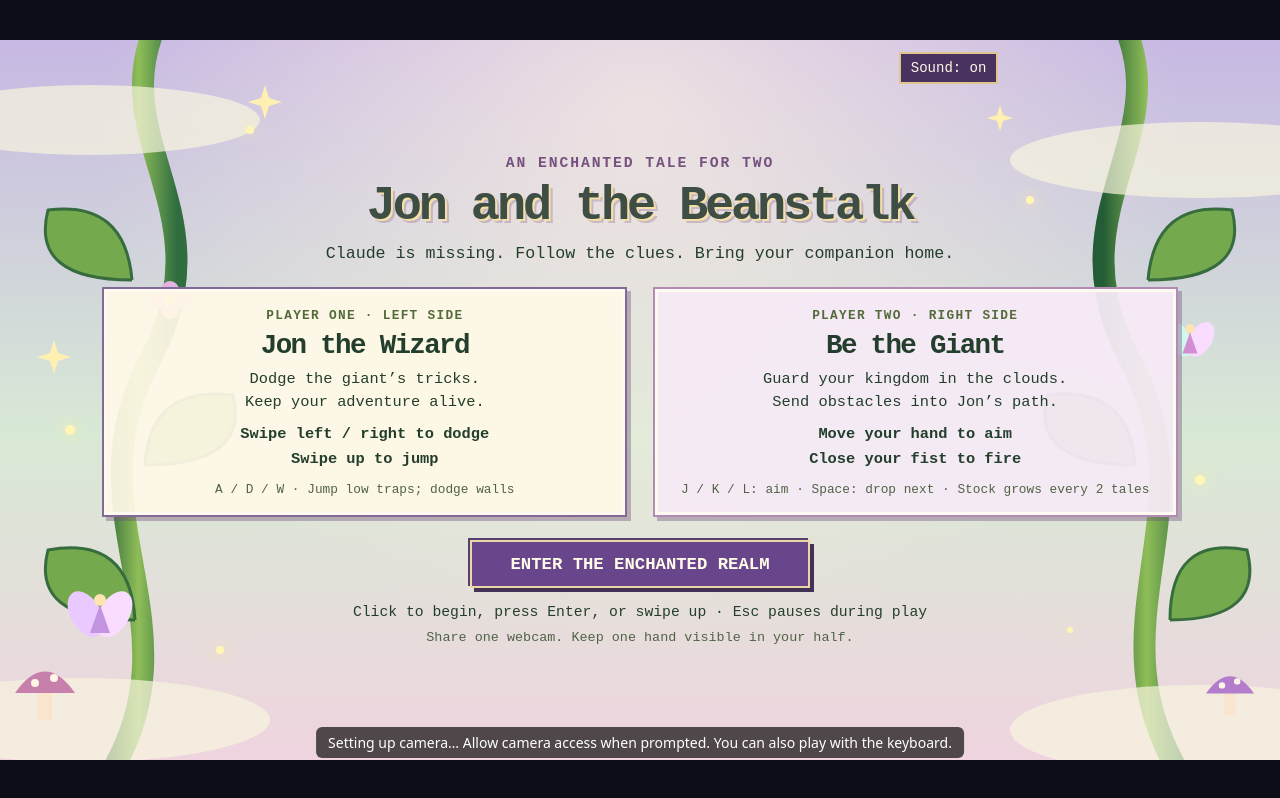
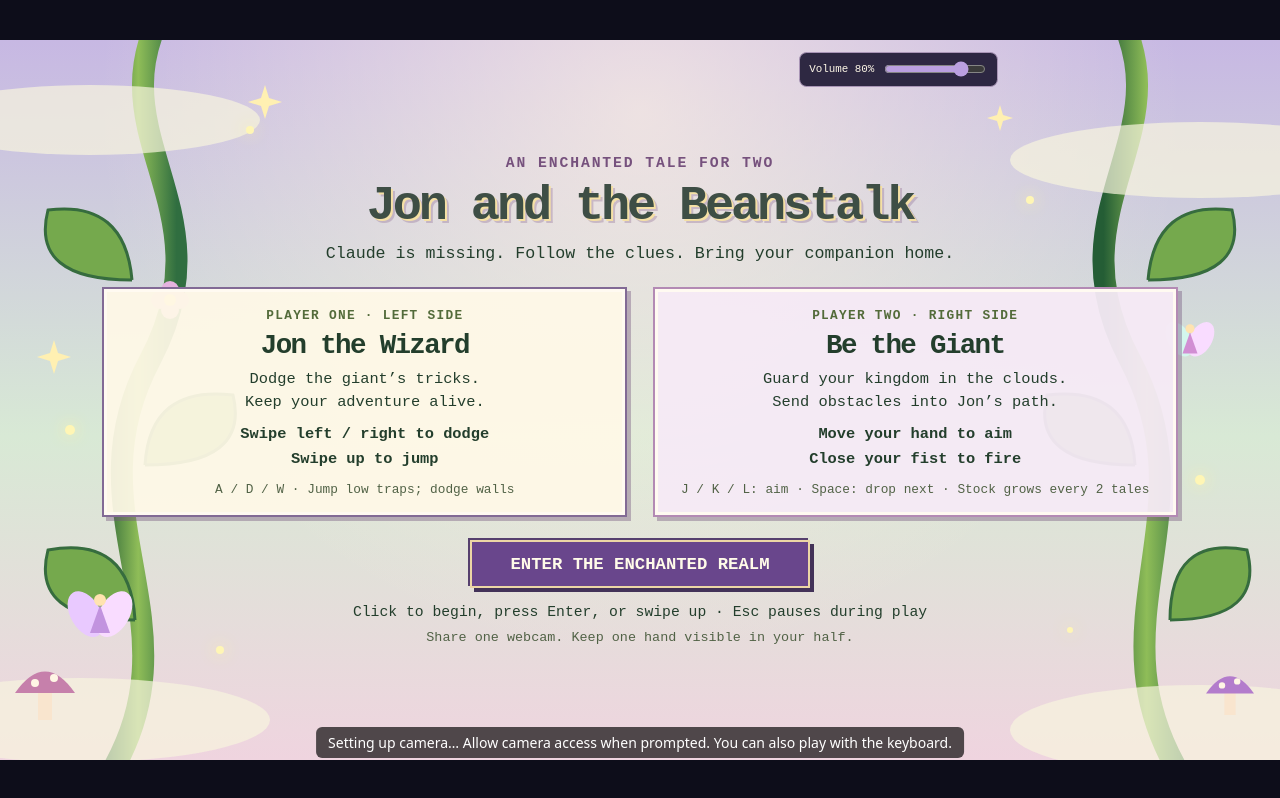
Before and after one commit to jonathanphung/hacktx2026, a website built with Vite: page index.html in a window 1280 px wide. Built offline with nearby package versions, Linux system fonts and the light colour scheme; no server answers.

Commit message:
feat: add scrollable volume and preserve gameplay music after cinematics

```diff
--- a/src/shell/audio.ts
+++ b/src/shell/audio.ts
@@ -88,6 +88,8 @@ const SOUNDS: Record<Cue, Sound> = {
 };
 let context: AudioContext | undefined;
 let output: GainNode | undefined;
+let volume = 0.8;
+let rememberedVolume = volume;
 let muted = false,
   installed = false;
 const lastPlayed = new Map<Cue, number>();
@@ -224,38 +226,55 @@ export function playCue(cue: Cue): void {
   });
 }
 
-/** One persistent mute control; audio unlocks only following a user interaction. */
+/** One persistent slider controls the whole mix; M restores the previous level. */
 export function installShellAudio(): void {
   if (installed) return;
   installed = true;
-  const button = document.createElement("button");
-  button.id = "sound-toggle";
-  button.type = "button";
-  button.title = "Toggle sound (M)";
+  const wrapper = document.createElement("label");
+  wrapper.id = "sound-toggle";
+  wrapper.title = "Drag or scroll to adjust volume · M mutes";
+  const caption = document.createElement("span");
+  const slider = document.createElement("input");
+  slider.type = "range";
+  slider.min = "0";
+  slider.max = "100";
+  slider.step = "1";
+  slider.setAttribute("aria-label", "Volume");
   const render = () => {
-    button.textContent = muted ? "Sound: off" : "Sound: on";
-    button.setAttribute("aria-label", muted ? "Enable sound" : "Mute sound");
-    button.setAttribute("aria-pressed", String(muted));
-    if (context && output) output.gain.setValueAtTime(muted ? 0 : 1, context.currentTime);
+    muted = volume === 0;
+    slider.value = String(Math.round(volume * 100));
+    caption.textContent = `Volume ${slider.value}%`;
+    slider.setAttribute("aria-valuetext", `${slider.value} percent`);
+    if (context && output) output.gain.setValueAtTime(volume, context.currentTime);
   };
   const unlock = () => {
     try {
       if (!context) {
         context = new AudioContext();
         output = context.createGain();
-        output.gain.value = muted ? 0 : 1;
+        output.gain.value = volume;
         output.connect(context.destination);
       }
       if (context.state === "suspended") void context.resume().catch(() => {});
     } catch {
-      /* Audio remains optional on unsupported browsers. */
+      /* Audio is optional on unsupported browsers. */
     }
   };
-  button.addEventListener("click", () => {
-    muted = !muted;
+  const change = (value: number) => {
+    volume = Math.max(0, Math.min(1, Number.isFinite(value) ? value : volume));
+    if (volume > 0) rememberedVolume = volume;
     render();
     unlock();
-  });
+  };
+  slider.addEventListener("input", () => change(Number(slider.value) / 100));
+  slider.addEventListener(
+    "wheel",
+    (event) => {
+      event.preventDefault();
+      if (event.deltaY) change(volume + (event.deltaY < 0 ? 0.05 : -0.05));
+    },
+    { passive: false },
+  );
   window.addEventListener("pointerdown", unlock, { capture: true });
   window.addEventListener(
     "keydown",
@@ -268,11 +287,14 @@ export function installShellAudio(): void {
         event.target.closest("input, textarea, [contenteditable]")
       )
         return;
-      muted = !muted;
-      render();
+      if (volume > 0) {
+        rememberedVolume = volume;
+        change(0);
+      } else change(rememberedVolume || 0.8);
     },
     { capture: true },
   );
   render();
-  document.getElementById("stage")?.append(button);
+  wrapper.append(caption, slider);
+  document.getElementById("stage")?.append(wrapper);
 }
--- a/src/shell/cinematic.ts
+++ b/src/shell/cinematic.ts
@@ -51,7 +51,10 @@ export function playCinematic(scene: Phaser.Scene, ending: boolean, onComplete:
   const start = performance.now();
   const duration = ending ? 21000 : 20000;
   let timer: ReturnType<typeof setInterval> | undefined;
+  let cleaned = false;
   const cleanup = () => {
+    if (cleaned) return;
+    cleaned = true;
     clearInterval(timer);
     window.removeEventListener("keydown", onKey, true);
     stopMusic();
--- a/src/style.css
+++ b/src/style.css
@@ -1680,3 +1680,28 @@ body {
   box-shadow: none;
   border-width: 1px;
 }
+
+#sound-toggle {
+  display: flex;
+  align-items: center;
+  gap: 0.6cqw;
+  cursor: default;
+  border: 1px solid #a995b6;
+  border-radius: 0.6cqw;
+  background: #211b36ed;
+  font:
+    0.85cqw "Courier New",
+    monospace;
+  padding: 0.5cqw 0.7cqw;
+  box-shadow: none;
+}
+#sound-toggle input {
+  width: 8cqw;
+  min-width: 55px;
+  accent-color: #ba9fe0;
+  cursor: pointer;
+}
+#sound-toggle input:focus-visible {
+  outline: 2px solid #a4e8d5;
+  outline-offset: 3px;
+}
```
Also changed, not shown: src/shell/audio.test.ts (+33 -3 lines), 1 other file.
